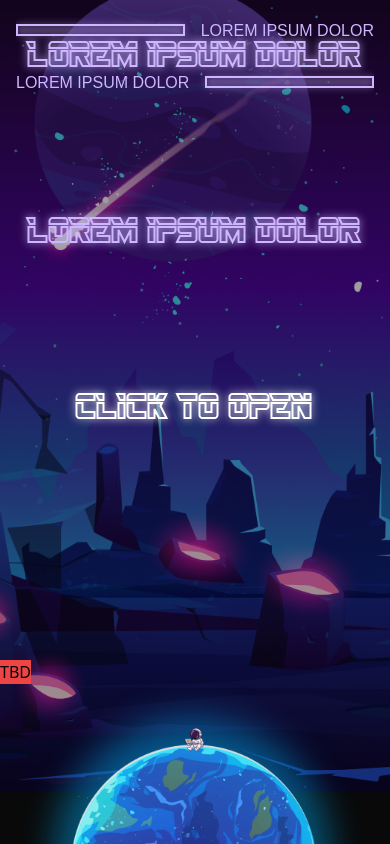
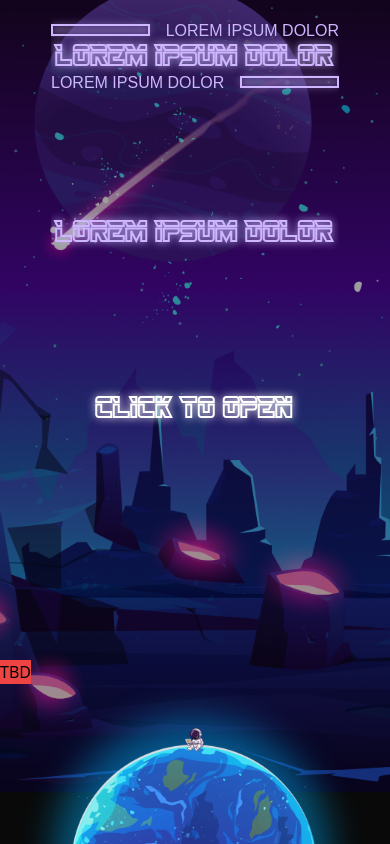
Before and after one commit to O-K-G/consolelog.me, a Next.js app: page / in a window 390 px wide. Shown: the top 844 px of the page. Built offline with nearby package versions, Linux system fonts and the light colour scheme; a web font is replaced by a local one.

Commit message:
refactor: minor updates

```diff
--- a/src/components/Title.tsx
+++ b/src/components/Title.tsx
@@ -40,7 +40,7 @@ export default function Title({
   isButton,
   label,
   labelGlowText,
-  className = 'w-full max-w-96 h-20 lg:h-36 lg:max-w-[32rem]',
+  className = 'w-full max-w-[18rem] sm:max-w-[21rem] h-20 lg:h-36 lg:max-w-[32rem]',
   topLabel,
   bottomLabel,
   border = false,
@@ -58,7 +58,7 @@ export default function Title({
   return (
     <div
       data-open={open}
-      className={`lowercase before:lowercase shrink-0 font-just-in-the-firestorm text-2xl lg:text-4xl relative center-elements overflow-hidden ${containerClassName} ${className}`}
+      className={`lowercase before:lowercase shrink-0 font-just-in-the-firestorm text-xl sm:text-2xl lg:text-4xl relative center-elements overflow-hidden ${containerClassName} ${className}`}
     >
       {border && <Border top label={topLabel} />}
       {!isButton ? (
```
